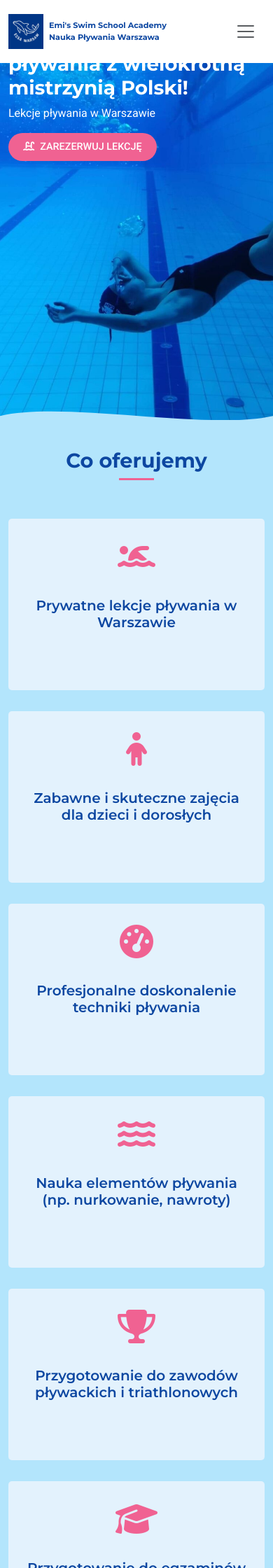
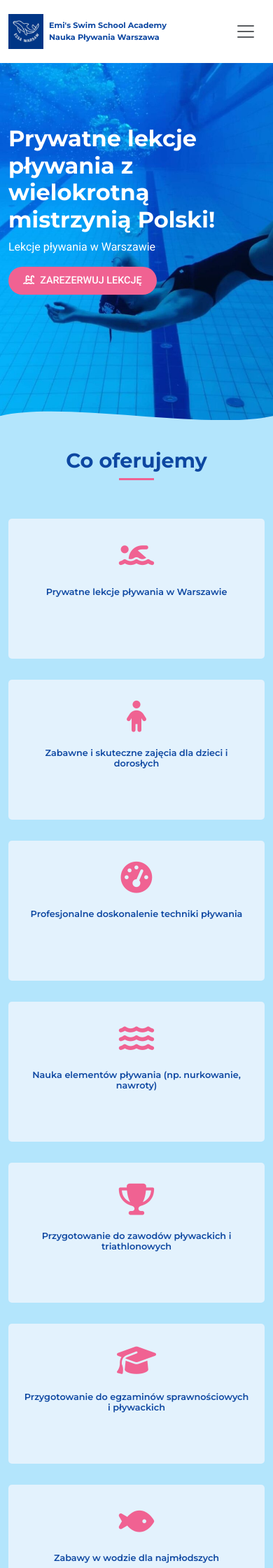
Before and after one commit to LukodeSoftware/ESSA-website, a Flask app: page / in a window 390 px wide. Shown: the top 2240 px of the page at 70% size. Run offline with Flask 3, Linux system fonts and the light colour scheme; some libraries are stand-ins or nearby versions.

Commit message:
feat: adjust responsiveness on the main page

```diff
--- a/static/css/style.css
+++ b/static/css/style.css
@@ -403,7 +403,7 @@ a:hover {
 }
 
 .location-content {
-  padding: 20px;
+  padding: 25px;
 }
 
 .location-title {
@@ -501,14 +501,34 @@ a:hover {
 }
 
 @media (max-width: 992px) {
+  h1 {
+    font-size: 2rem;
+  }
+
+  .offer-item {
+    margin-bottom: 0;
+    padding: 20px;
+    min-height: 200px;
+  }
+
+  .offer-icon {
+    font-size: 2.8rem;
+    margin-bottom: 10px;
+  }
+
+  .offer-title {
+    font-size: 0.8rem;
+    margin-bottom: 0;
+  }
+
   .gallery-container {
     column-count: 2;
   }
 
   .hero-section {
-  height: 600px;
-  min-height: 600px;
-  background-position: center bottom 0;
+    height: 600px;
+    min-height: 600px;
+    background-position: center bottom 0;
   }
 }
 
@@ -756,7 +776,7 @@ a:hover {
 }
 
 .footer-logo {
-  font-size: 1.4rem;
+  font-size: 1.2rem;
   font-weight: 700;
   margin-bottom: 20px;
   color: var(--white);
@@ -831,7 +851,7 @@ a:hover {
     font-size: 3rem;
   }
   .navbar-collapse {
-    background-color: var(--white); /* White for collapsed navbar background */
+    background-color: var(--white);
     padding: 15px;
     border-radius: 5px;
     box-shadow: 0 5px 15px rgba(0, 0, 0, 0.1);
@@ -844,6 +864,14 @@ a:hover {
   .social-links {
     margin-left: 10px;
     justify-content: flex-start;
+  }
+
+  .location-content {
+    padding: 15px;
+}
+
+  .footer-logo {
+    font-size: 16px;
   }
 }
 
--- a/templates/index.html
+++ b/templates/index.html
@@ -7,14 +7,14 @@
 <section class="hero-section" id="home">
     <div class="container">
         <div class="row align-items-center min-vh-100">
-            <div class="col-lg-6">
+            <div class="col-md-6">
                 <h1 class="animate__animated animate__fadeInDown">{{ translations['hero_headline'] }}</h1>
                 <p class="animate__animated animate__fadeIn animate__delay-1s">{{ translations['site_subtitle'] }}</p>
                 <a href="{{ url_for('contact') }}" class="btn hero-btn animate__animated animate__fadeInUp animate__delay-1s">
                     <i class="fas fa-swimming-pool me-2"></i>{{ translations['hero_cta'] }}
                 </a>
             </div>
-            <div class="col-lg-6">
+            <div class="col-md-6 d-none d-md-block">
             </div>
         </div>
     </div>
@@ -175,7 +175,7 @@
         </div>
 
         <div class="row mb-5">
-            <div class="col-md-6">
+            <div class="col-lg-6">
                 <h4>{{ translations['schedule_heading'] }}</h4>
                 <div class="card shadow-sm">
                     <div class="card-body">
@@ -209,9 +209,9 @@
                 </div>
             </div>
 
-            <div class="col-md-6">
+            <div class="col-lg-6 mt-5 mt-lg-0">
                 <h4>{{ translations['locations_heading'] }}</h4>
-                <div class="row">
+                <div class="row locations-row">
                     <div class="col-lg-6 mb-4">
                         <div class="location-card animate__animated animate__fadeInUp">
                             <div class="location-map">
```
